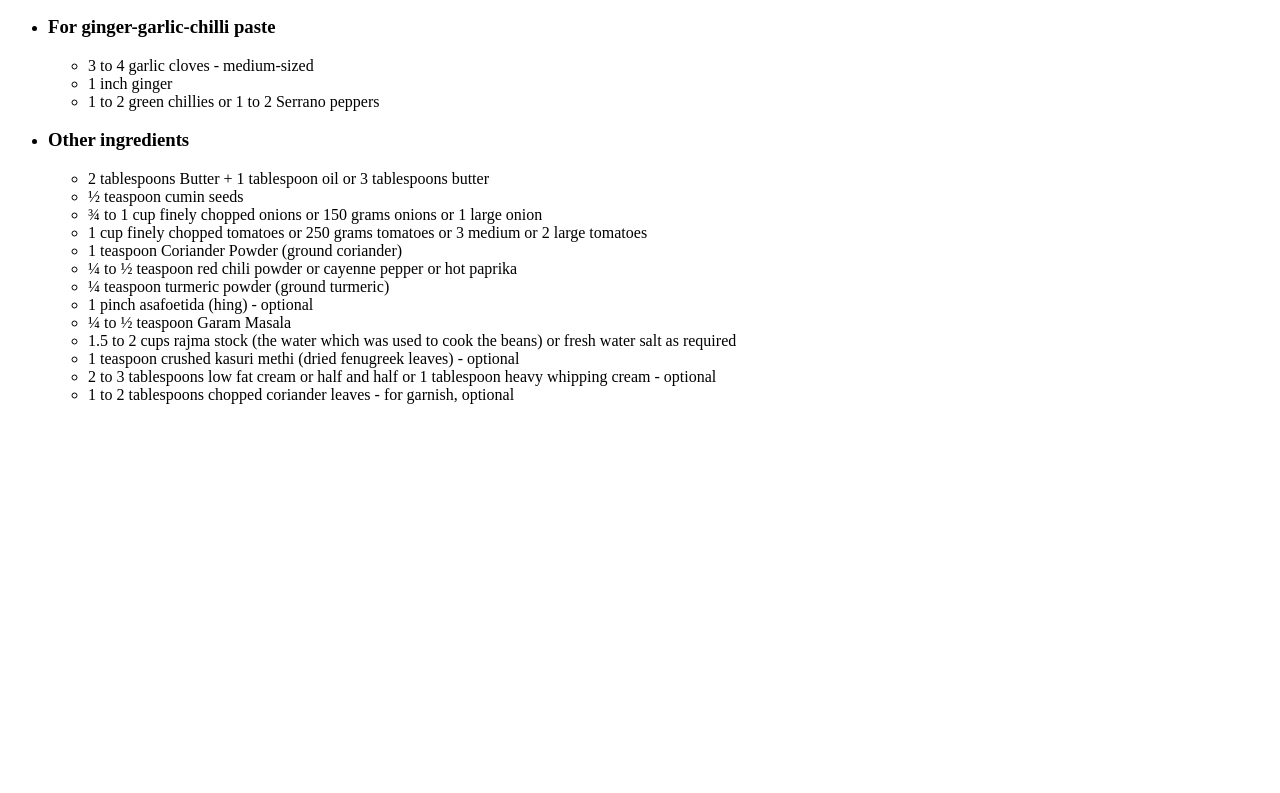
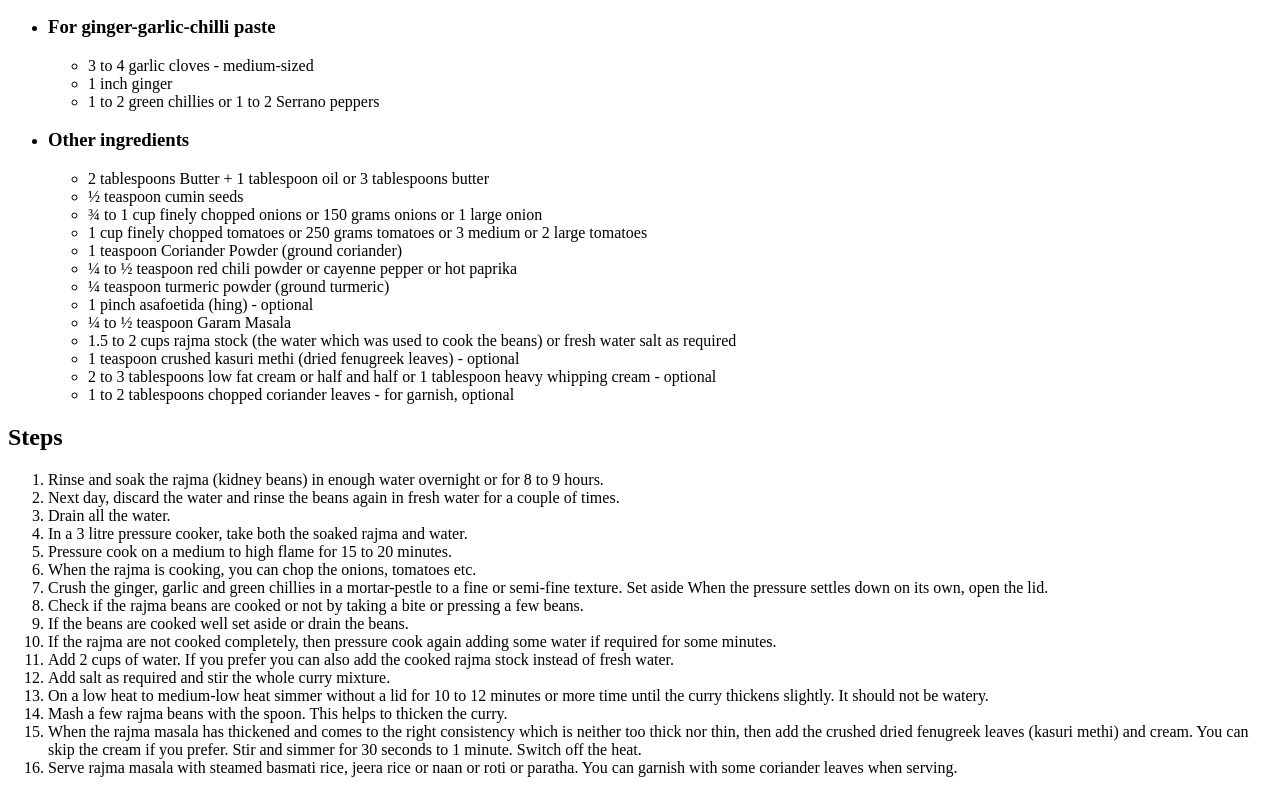
Before and after one commit to avani-arora/odin_recipes, a plain HTML site: page recipes/rajma-chawal.html in a window 1280 px wide. Shown: the part 833-1626 px from the top of the page. Before the commit the page ends 1253 px from the top, so only its background shows below. Drawn offline with Linux system fonts and the light colour scheme.

Commit message:
Add Steps for Rajma Chawal recipe

```diff
--- a/recipes/rajma-chawal.html
+++ b/recipes/rajma-chawal.html
@@ -47,6 +47,29 @@
             </ul>
         </li>
     </ul>
+    <h2>Steps</h2>
+    <ol>
+        <li>Rinse and soak the rajma (kidney beans) in enough water overnight or for 8 to 9 hours.</li>
+        <li>Next day, discard the water and rinse the beans again in fresh water for a couple of times.</li>
+        <li>Drain all the water.</li>
+        <li>In a 3 litre pressure cooker, take both the soaked rajma and water.</li>
+        <li>Pressure cook on a medium to high flame for 15 to 20 minutes.</li>
+        <li>When the rajma is cooking, you can chop the onions, tomatoes etc.</li>
+        <li>Crush the ginger, garlic and green chillies in a mortar-pestle to a fine or semi-fine texture. Set aside
+            When the pressure settles down on its own, open the lid.</li>
+        <li>Check if the rajma beans are cooked or not by taking a bite or pressing a few beans.</li>
+        <li>If the beans are cooked well set aside or drain the beans.</li>
+        <li>If the rajma are not cooked completely, then pressure cook again adding some water if required for some minutes.</li>
+        <li>Add 2 cups of water. If you prefer you can also add the cooked rajma stock instead of fresh water.</li>
+        <li>Add salt as required and stir the whole curry mixture.</li>
+        <li>On a low heat to medium-low heat simmer without a lid for 10 to 12 minutes or more time until the curry thickens slightly. It should not be watery.</li>
+        <li>Mash a few rajma beans with the spoon. This helps to thicken the curry.</li>
+        <li>When the rajma masala has thickened and comes to the right consistency which is neither too thick nor thin, then add the crushed dried fenugreek leaves (kasuri methi) and cream. You can skip the cream if you prefer.
+            Stir and simmer for 30 seconds to 1 minute. Switch off the heat.</li>
+        <li>Serve rajma masala with steamed basmati rice, jeera rice or naan or roti or paratha. You can garnish with some coriander leaves when serving.</li>
+
+
+    </ol>
 
 </body>
 </html>
```
